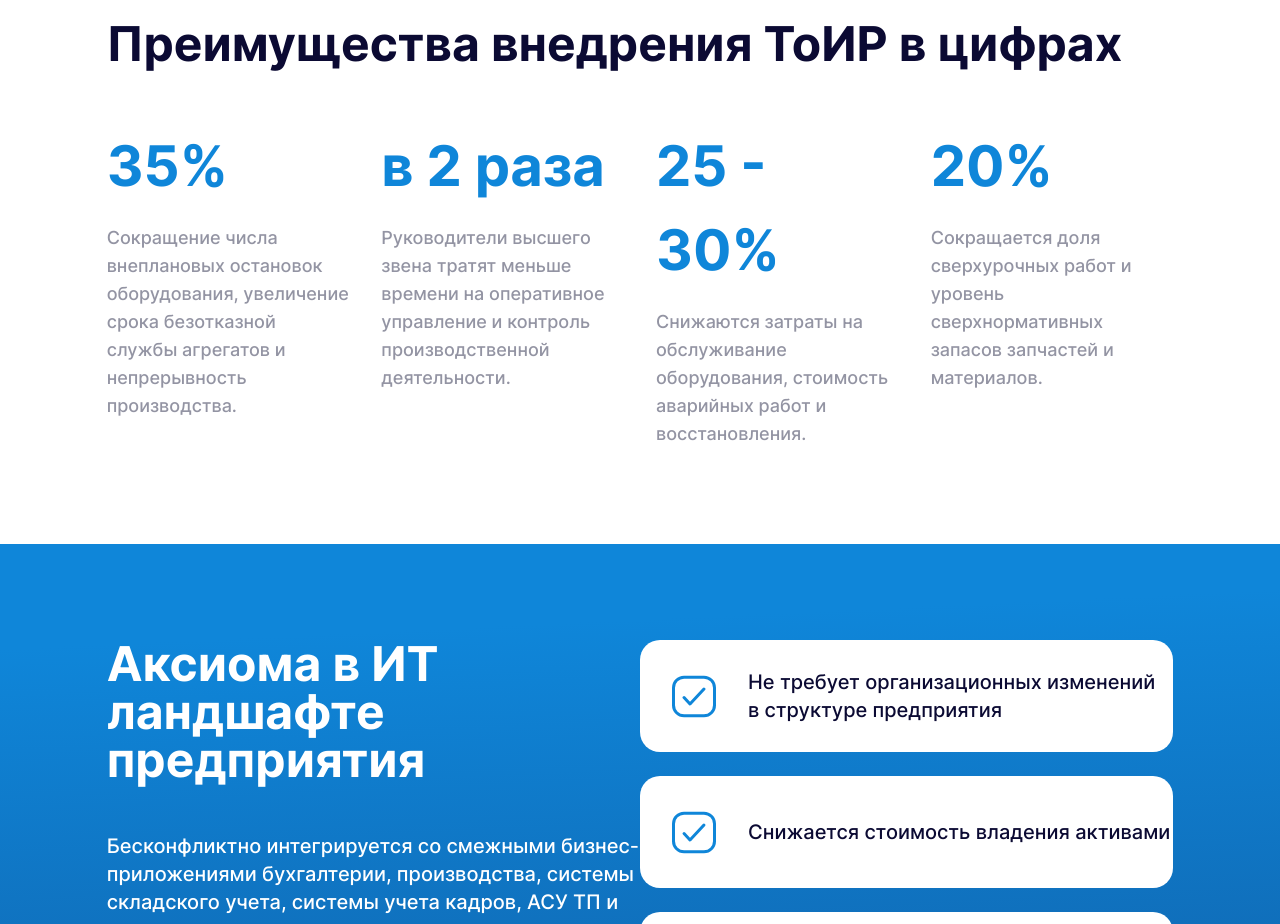
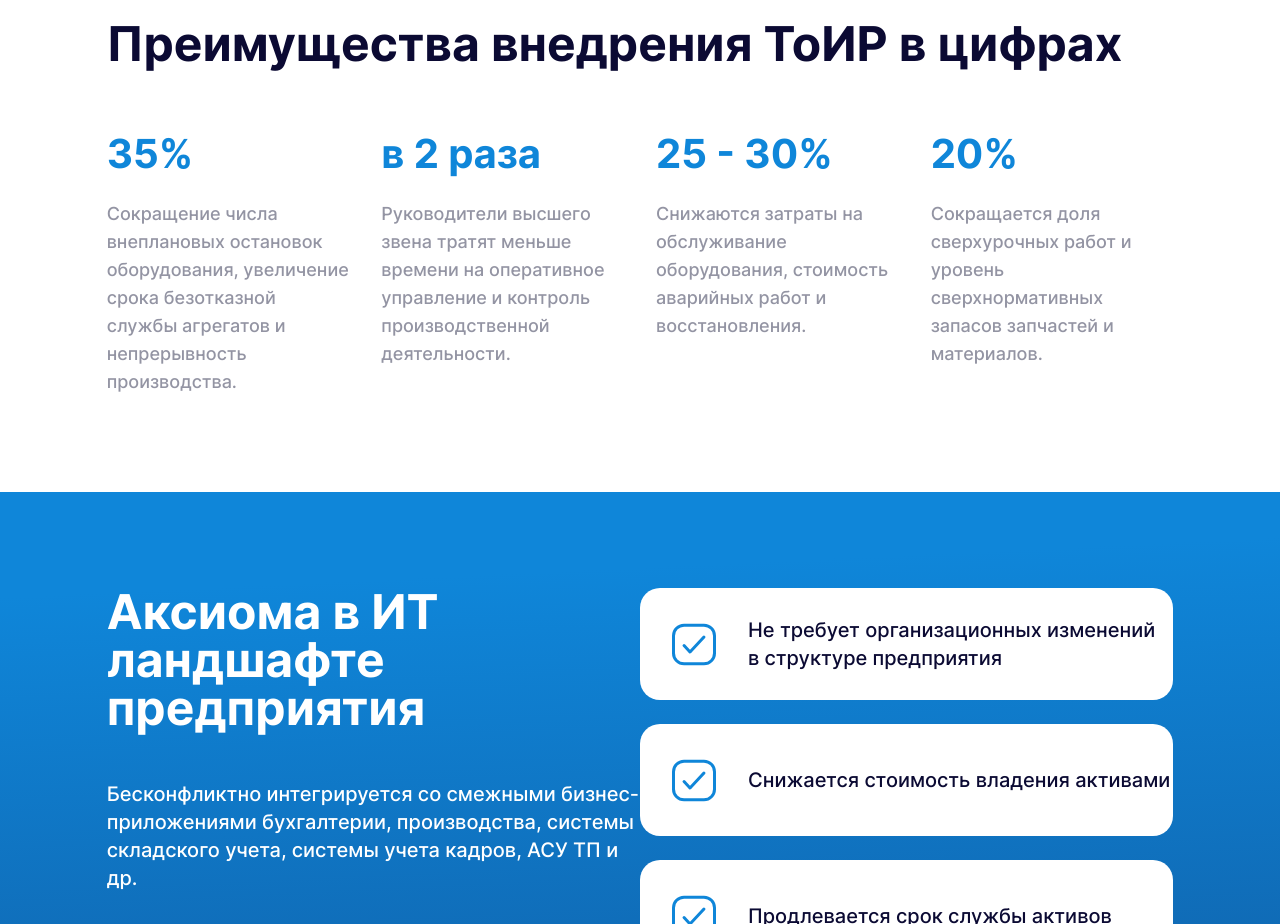
Before and after one commit to VladimirEscolta/GST, a React (Create React App) app: page /aksioma in a window 1280 px wide. Shown: the part 1840-2764 px from the top of the page. Built offline with nearby package versions, Linux system fonts and the light colour scheme.

Commit message:
fix AdvantagesBlock to mobile

```diff
--- a/src/pages/Aksioma/ui/AdvantagesBlock.jsx
+++ b/src/pages/Aksioma/ui/AdvantagesBlock.jsx
@@ -1,35 +1,36 @@
 import React from 'react';
 
 const AdvantagesBlock = () => {
+
+  const data = [
+    {
+      header: '35%',
+      text: 'Сокращение числа внеплановых остановок оборудования, увеличение срока безотказной службы агрегатов и непрерывность производства.'
+    },
+    {
+      header: 'в 2 раза',
+      text: 'Руководители высшего звена тратят меньше времени на оперативное управление и контроль производственной деятельности.'
+    },
+    {
+      header: '25 - 30%',
+      text: 'Снижаются затраты на обслуживание оборудования, стоимость аварийных работ и восстановления.'
+    },
+    {
+      header: '20%',
+      text: 'Сокращается доля сверхурочных работ и уровень сверхнормативных запасов запчастей и материалов.'
+    }
+  ]
+
   return (
-    <div className="w-10/12 mx-auto py-24 flex flex-col justify-between">
-      <p className="text-5xl font-bold">Преимущества внедрения ТоИР в цифрах</p>
-      <div className="mt-14 grid grid-cols-4 gap-8">
-        <div className="flex flex-col">
-          <p className="text-gst-main text-gst56 font-bold">35%</p>
-          <p className="mt-4 text-lg font-medium text-[#9394A3] max-w-80">Сокращение числа внеплановых остановок оборудования,
-            увеличение срока безотказной службы агрегатов и
-            непрерывность производства.
-          </p>
-        </div>
-        <div className="flex flex-col">
-          <p className="text-gst-main text-gst56 font-bold">в 2 раза</p>
-          <p className="mt-4 text-lg font-medium text-[#9394A3] max-w-80">Руководители высшего звена тратят меньше времени на
-            оперативное управление и контроль производственной деятельности.
-          </p>
-        </div>
-        <div className="flex flex-col">
-          <p className="text-gst-main text-gst56 font-bold">25 - 30%</p>
-          <p className="mt-4 text-lg font-medium text-[#9394A3] max-w-80">Снижаются затраты на обслуживание оборудования, стоимость
-            аварийных работ и восстановления.
-          </p>
-        </div>
-        <div className="flex flex-col">
-          <p className="text-gst-main text-gst56 font-bold">20%</p>
-          <p className="mt-4 text-lg font-medium text-[#9394A3] max-w-80">Сокращается доля сверхурочных работ и уровень
-            сверхнормативных запасов запчастей и материалов.
-          </p>
-        </div>
+    <div className="w-11/12 sm:w-10/12 mx-auto py-16 sm:py-24 flex flex-col justify-between">
+      <p className="text-4xl sm:text-5xl font-bold">Преимущества внедрения ТоИР в цифрах</p>
+      <div className="mt-8 sm:mt-14 grid grid-cols-1 sm:grid-cols-2 xl:grid-cols-4 gap-8">
+        {data.map(item => (
+          <div className="flex flex-col">
+            <p className="text-gst-main text-gst40 2xl:text-gst56 font-bold">{item.header}</p>
+            <p className="mt-0 sm:mt-4 sm:text-lg sm:font-medium text-[#9394A3] max-w-80">{item.text}</p>
+          </div>
+        ))}
       </div>
     </div>
   );
--- a/src/pages/Aksioma/ui/ProductsBlock.jsx
+++ b/src/pages/Aksioma/ui/ProductsBlock.jsx
@@ -19,7 +19,7 @@ const ProductsBlock = () => {
   ]
   return (
     <div className="w-11/12 sm:w-10/12 mx-auto py-16 sm:py-24 flex flex-col justify-between">
-      <p className="text-gst28 sm:text-5xl font-bold">Продукты</p>
+      <p className="text-4xl sm:text-5xl font-bold">Продукты</p>
       <div className="mt-10 sm:mt-14 grid grid-cols-1 sm:grid-cols-6 gap-4 sm:gap-8">
         {array.map((item, index) => (
           <div key={item.text} className={`${index > 2 ? 'col-span-1 sm:col-span-3' : 'col-span-1 sm:col-span-2'} h-48 sm:h-60 flex flex-col justify-center ps-4 sm:ps-12 rounded-gst20 bg-[#F7F7F7] border border-[#EFF0F6]`}>
```
